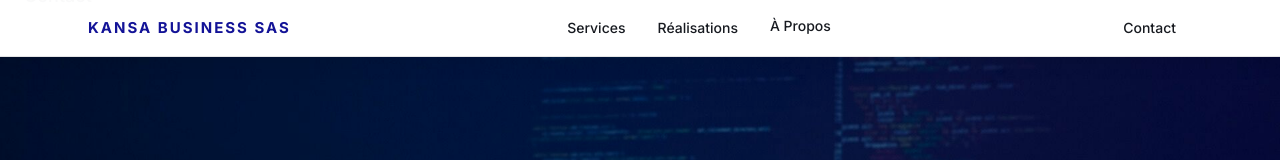
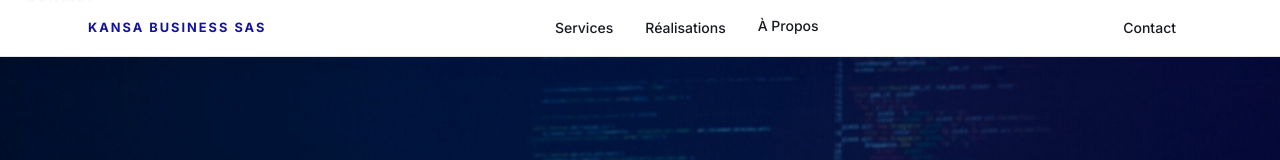
Before and after one commit to Demsmutombo/Web_Site_Kansa_Business_Sas, a plain HTML site: page index.html in a window 1280 px wide. Shown: the top 160 px of the page. Drawn offline with nearby package versions, Linux system fonts and the light colour scheme.

Commit message:
first commit

```diff
--- a/styles.css
+++ b/styles.css
@@ -42,14 +42,15 @@ body {
 }
 
 .kansa-logo {
+    font-size: 80%;
     display: flex;
     flex-direction: column;
     align-items: flex-start;
 }
 
 .logo-text {
-    font-size: 15px;
-    font-weight: 700;
+    /* font-size: 15px;
+    font-weight: 300; */
     color: #031f55;
     letter-spacing: 2px;
 }
```
